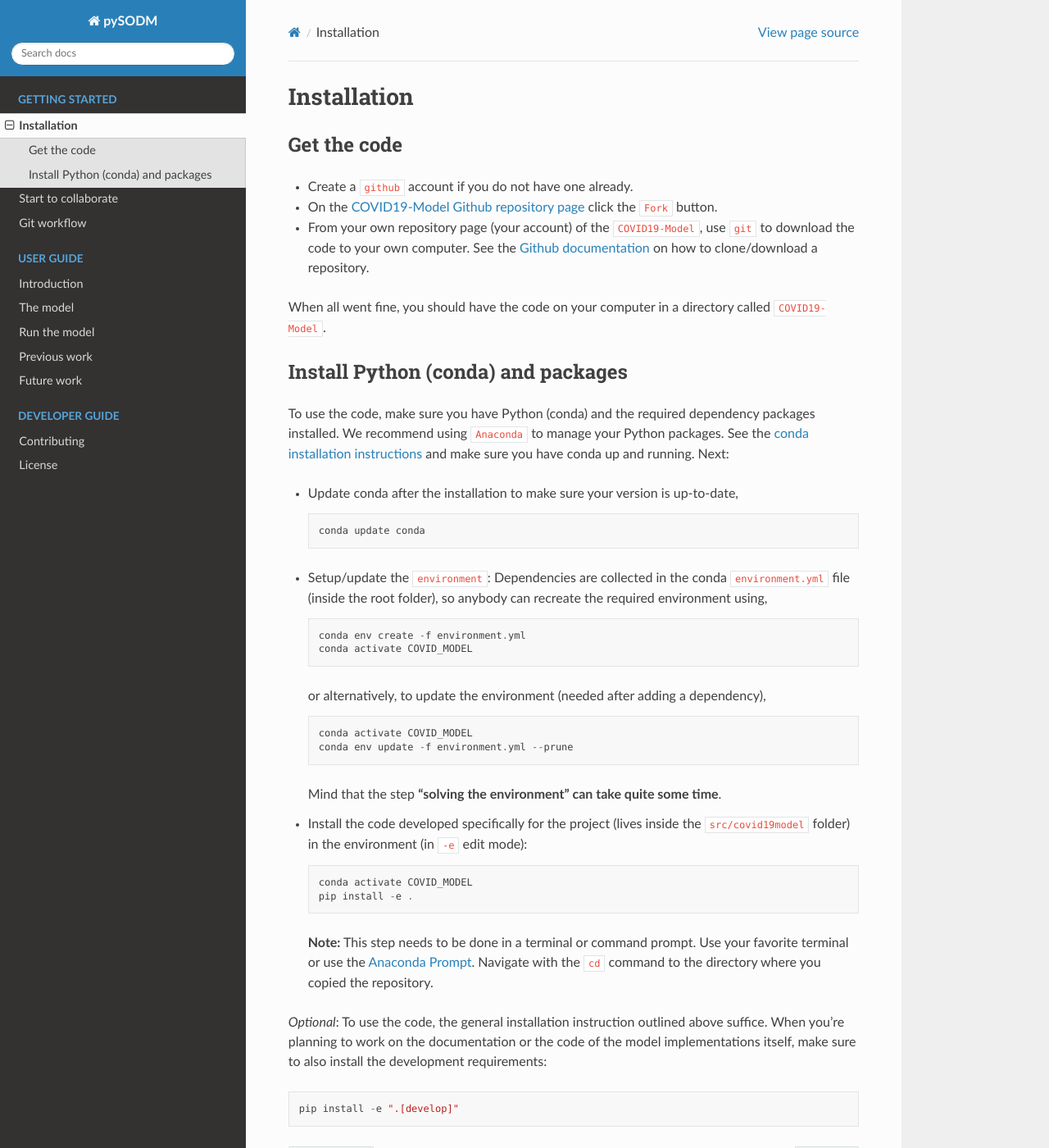
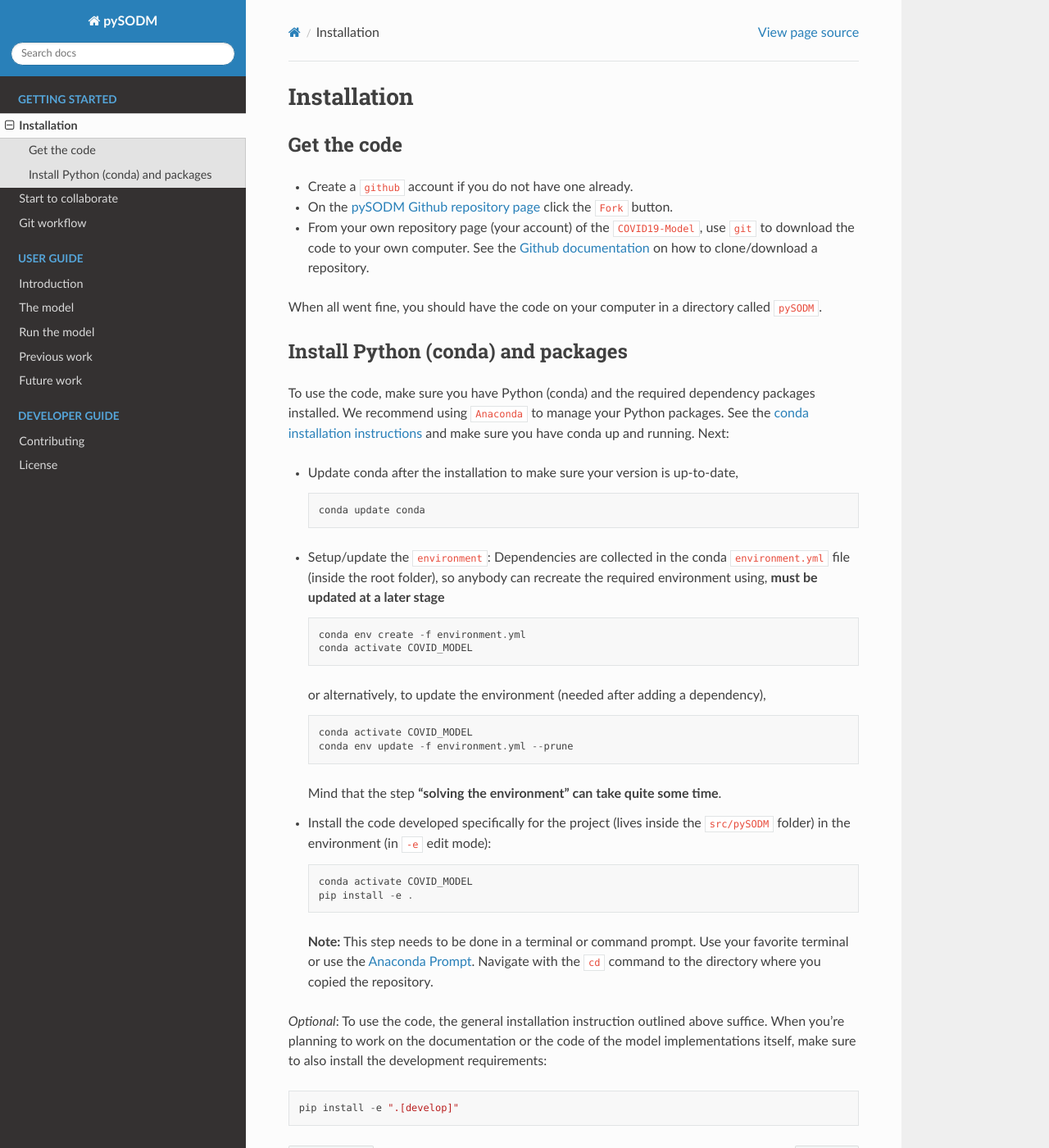
Before and after one commit to twallema/pySODM, a Sphinx documentation site: the page built from docs/installation.md, in a window 1280 px wide and 1400 px high. Shown: the whole window at 82% size. Built offline with Sphinx 7.4.7 and the Read the Docs theme 2.0.0, drawn with Linux system fonts in a browser that asks for light colours.

Commit message:
update installation.md

````diff
--- a/docs/installation.md
+++ b/docs/installation.md
@@ -3,10 +3,10 @@
 ### Get the code
 
 - Create a [`github`](https://github.com/) account if you do not have one already.
-- On the [COVID19-Model Github repository page](https://github.com/UGentBiomath/COVID19-Model) click the `Fork` button.
+- On the [pySODM Github repository page](https://github.com/twallema/pySODM) click the `Fork` button.
 - From your own repository page (your account) of the `COVID19-Model`, use [`git`](https://git-scm.com/) to download the code to your own computer. See the [Github documentation](https://help.github.com/en/github/creating-cloning-and-archiving-repositories/cloning-a-repository) on how to clone/download a repository.
 
-When all went fine, you should have the code on your computer in a directory called `COVID19-Model`.
+When all went fine, you should have the code on your computer in a directory called `pySODM`.
 
 ### Install Python (conda) and packages
 
@@ -18,6 +18,7 @@ To use the code, make sure you have Python (conda) and the required dependency p
      ```
 
 - Setup/update the `environment`: Dependencies are collected in the conda `environment.yml` file (inside the root folder), so anybody can recreate the required environment using,
+     **must be updated at a later stage**
 
      ```
      conda env create -f environment.yml
@@ -31,7 +32,7 @@ To use the code, make sure you have Python (conda) and the required dependency p
 
      Mind that the step **"solving the environment" can take quite some time**.
 
-- Install the code developed specifically for the project (lives inside the `src/covid19model` folder) in the environment (in `-e` edit mode):
+- Install the code developed specifically for the project (lives inside the `src/pySODM` folder) in the environment (in `-e` edit mode):
 
      ```
      conda activate COVID_MODEL
````
